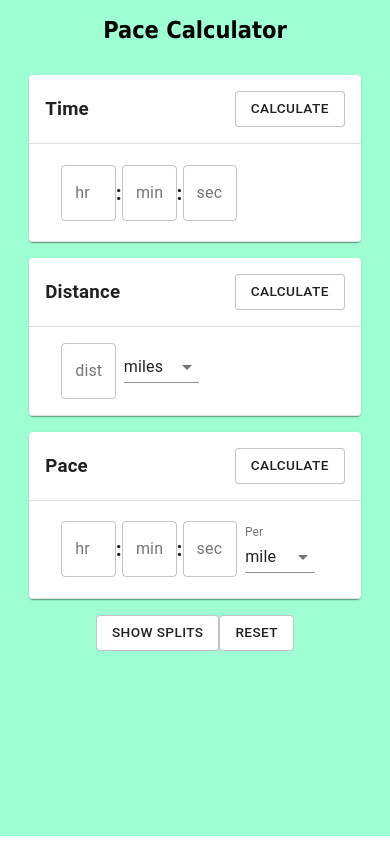
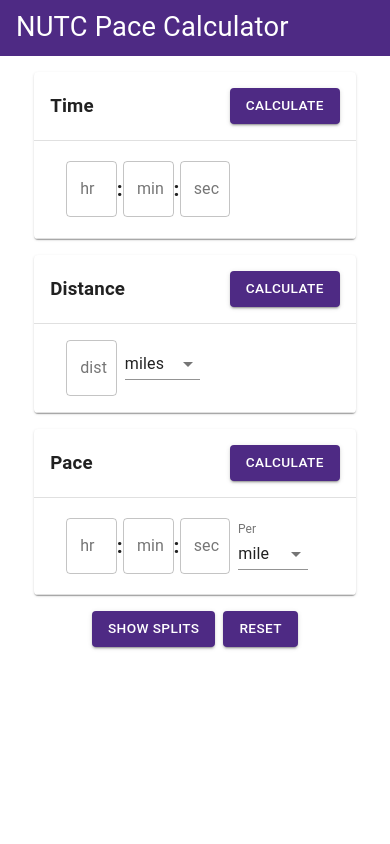
Before and after one commit to mikeluvin/pace-calc, a React (Create React App) app: page / in a window 390 px wide. Built offline with nearby package versions, Linux system fonts and the light colour scheme.

Commit message:
added AppBar, modified media queries

```diff
--- a/src/App.css
+++ b/src/App.css
@@ -11,37 +11,41 @@
 
 #root {
   background-attachment: fixed;
-  background-color: #9effd2;
+   /* background-color: 	silver; */
   background-size: cover;
   height: 100vh;
   background-position: center;
   width: 100vw;
 }
 
-h1 {
-  font-size: 6vw;
-  color: black;
+.MuiAppBar-root {
+  background: #4E2A84 !important;
+}
+
+.title {
+  font-size: 7vmin !important;
+  color: White;
   font-family: Tahoma, Geneva, sans-serif;
 }
 
 .homeTablePaper {
-  min-width: 85vw;
+  min-width: 82.5vmin;
 }
 
 .homeTableHead {
   font-family: Tahoma, Geneva, sans-serif;
-  font-size: 4.8vw !important;
+  font-size: 4.8vmin !important;
   font-weight: bold !important;
 }
 
 .MuiTextField-root {
-  max-width: 14vw;
+  max-width: 13vmin;
   background-color: white;
 }
 
 .MuiButton-root {
-  background-color: white !important;
-  font-size: 3.5vw !important;
+  background-color:#4E2A84  !important;
+  font-size: 3.5vmin !important;
 }
 
 /*
@@ -55,8 +59,21 @@ h1 {
 */
 
 @media screen and (min-width: 800px){
-  h1 {
-    font-size: 36px;
+  /*
+  #root {
+    background-attachment: fixed;
+    background-color: silver;
+    background-size: cover;
+    background-position: center;
+    height: 100vh;
+    width: 60vw;
+  } */
+  /*
+  .MuiAppBar-root {
+    max-width: 700px;
+  } */
+  .title {
+    font-size: 36px !important;
   }
   .homeTablePaper {
     min-width: 580px;
--- a/src/App.js
+++ b/src/App.js
@@ -2,6 +2,7 @@ import React, {useState} from 'react';
 import Time from './Time';
 import Distance from './Distance';
 import Pace from './Pace';
+import Layout from './Layout';
 import { calcPace, calcDist, calcTime, calcSplits, validTime, validDist,  } from "./calculations";
 import { Container, Grid, Button, Dialog, DialogTitle, DialogContent, DialogContentText, DialogActions,
   Paper, Table, TableBody, TableCell, TableContainer, TableHead, TableRow } from "@material-ui/core";
@@ -181,19 +182,17 @@ function App() {
 
   return (
     <StylesProvider>
+      <Layout className="title">
     <Container className="App">
       <Grid container direction="column" spacing={2} justify-content="space-evenly" alignItems="center">
-      <Grid item>
-        <h1>Pace Calculator</h1>
-      </Grid>
-      <Grid item>
+      <Grid item >
         <TableContainer className="homeTablePaper" component={Paper}>
           <Table>
             <TableHead>
               <TableRow>
                 <TableCell className="homeTableHead" align="left">Time</TableCell>
                 <TableCell align="right">
-                  <Button variant="outlined" onClick={handleTimeClick}>Calculate</Button>
+                  <Button variant="contained" color="primary" onClick={handleTimeClick}>Calculate</Button>
                 </TableCell>
               </TableRow>
             </TableHead>
@@ -212,7 +211,7 @@ function App() {
               <TableRow>
                 <TableCell className="homeTableHead" align="left">Distance</TableCell>
                 <TableCell align="right">
-                  <Button variant="outlined" onClick={handleDistClick}>Calculate</Button>
+                  <Button variant="contained" color="primary" onClick={handleDistClick}>Calculate</Button>
                 </TableCell>
               </TableRow>
             </TableHead>
@@ -231,7 +230,7 @@ function App() {
               <TableRow>
                 <TableCell className="homeTableHead" align="left">Pace</TableCell>
                 <TableCell align="right">
-                  <Button variant="outlined" onClick={handlePaceClick}>Calculate</Button>
+                  <Button variant="contained" color="primary" onClick={handlePaceClick}>Calculate</Button>
                 </TableCell>
               </TableRow>
             </TableHead>
@@ -244,12 +243,12 @@ function App() {
         </TableContainer>
       </Grid>
       <Grid item>
-      <Grid container direction="row" alignItems="center">
+      <Grid container direction="row" alignItems="center" spacing={1}>
         <Grid item>
-          <Button variant="outlined" onClick={handleSplitsClick}>Show Splits</Button>
+          <Button variant="contained" color="primary" onClick={handleSplitsClick}>Show Splits</Button>
         </Grid>
         <Grid item>
-          <Button variant="outlined" onClick={handleReset}>Reset</Button>
+          <Button variant="contained" color="primary" onClick={handleReset}>Reset</Button>
       </Grid>
       </Grid>
       </Grid>
@@ -334,6 +333,7 @@ function App() {
             </DialogActions>
       </Dialog>
    </Container>
+   </Layout>
    </StylesProvider>
   );
 }
--- /dev/null
+++ b/src/Layout.js
@@ -0,0 +1,41 @@
+import React from 'react';
+import { Container, AppBar, Toolbar, Typography,
+  CssBaseline, useScrollTrigger, Box, StylesProvider } from "@material-ui/core";
+import './App.css';
+
+function ElevationScroll(props) {
+    const { children, window } = props;
+    // Note that you normally won't need to set the window ref as useScrollTrigger
+    // will default to window.
+    // This is only being set here because the demo is in an iframe.
+    const trigger = useScrollTrigger({
+      disableHysteresis: true,
+      threshold: 0,
+      //target: window ? window() : undefined,
+    });
+
+    return React.cloneElement(children, {
+      elevation: trigger ? 4 : 0,
+    });
+}
+
+export default function Layout(props) {
+    const { children } = props;
+    return (
+      <React.Fragment>
+        <ElevationScroll {...props}>
+          <AppBar>
+            <Toolbar>
+              <Typography className="title" variant="h4">NUTC Pace Calculator</Typography>
+            </Toolbar>
+          </AppBar>
+        </ElevationScroll>
+        <Toolbar />
+        <Container>
+          <Box my={2}>
+            {children}
+          </Box>
+        </Container>
+      </React.Fragment>
+    );
+  }
```
